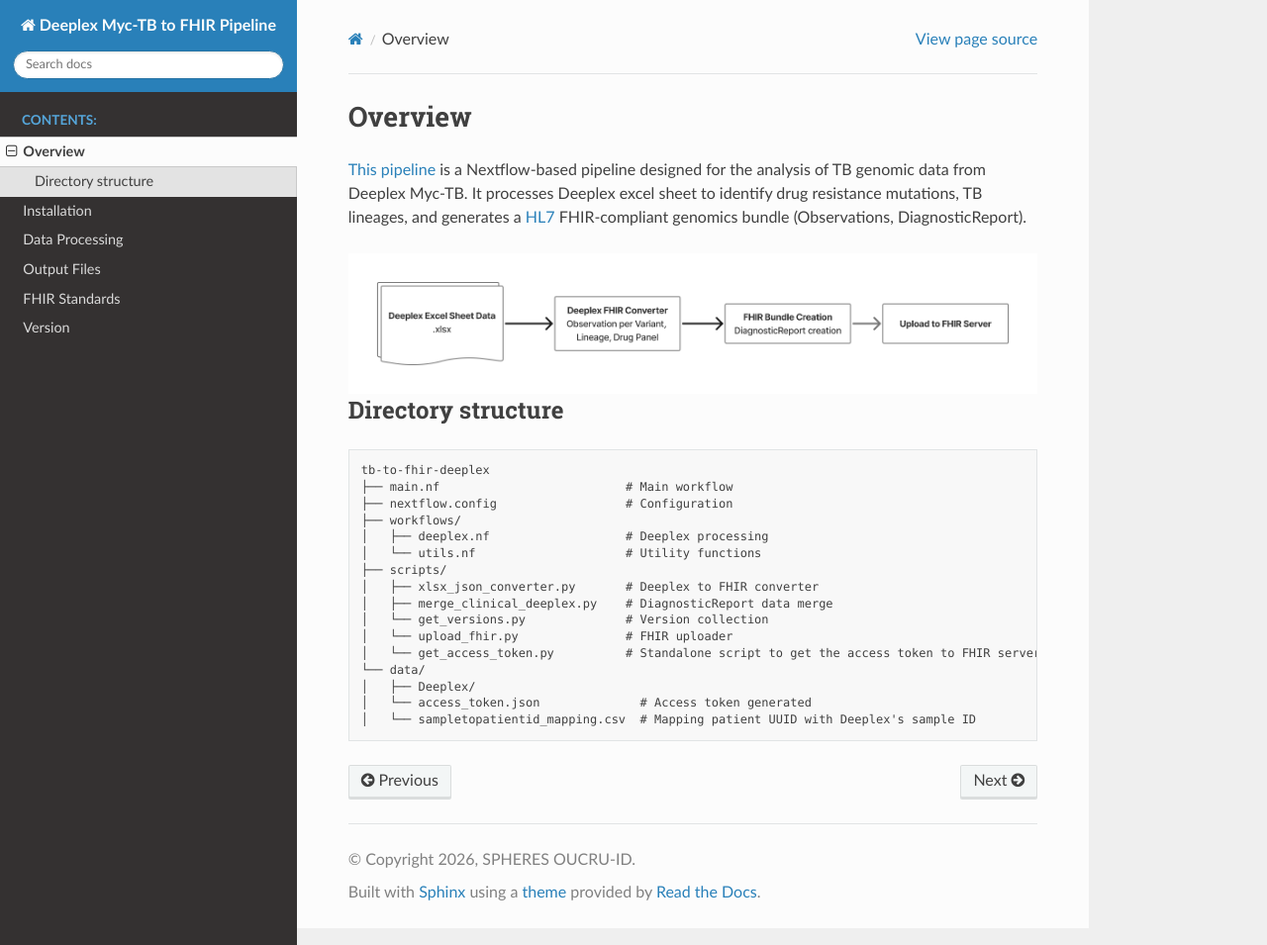
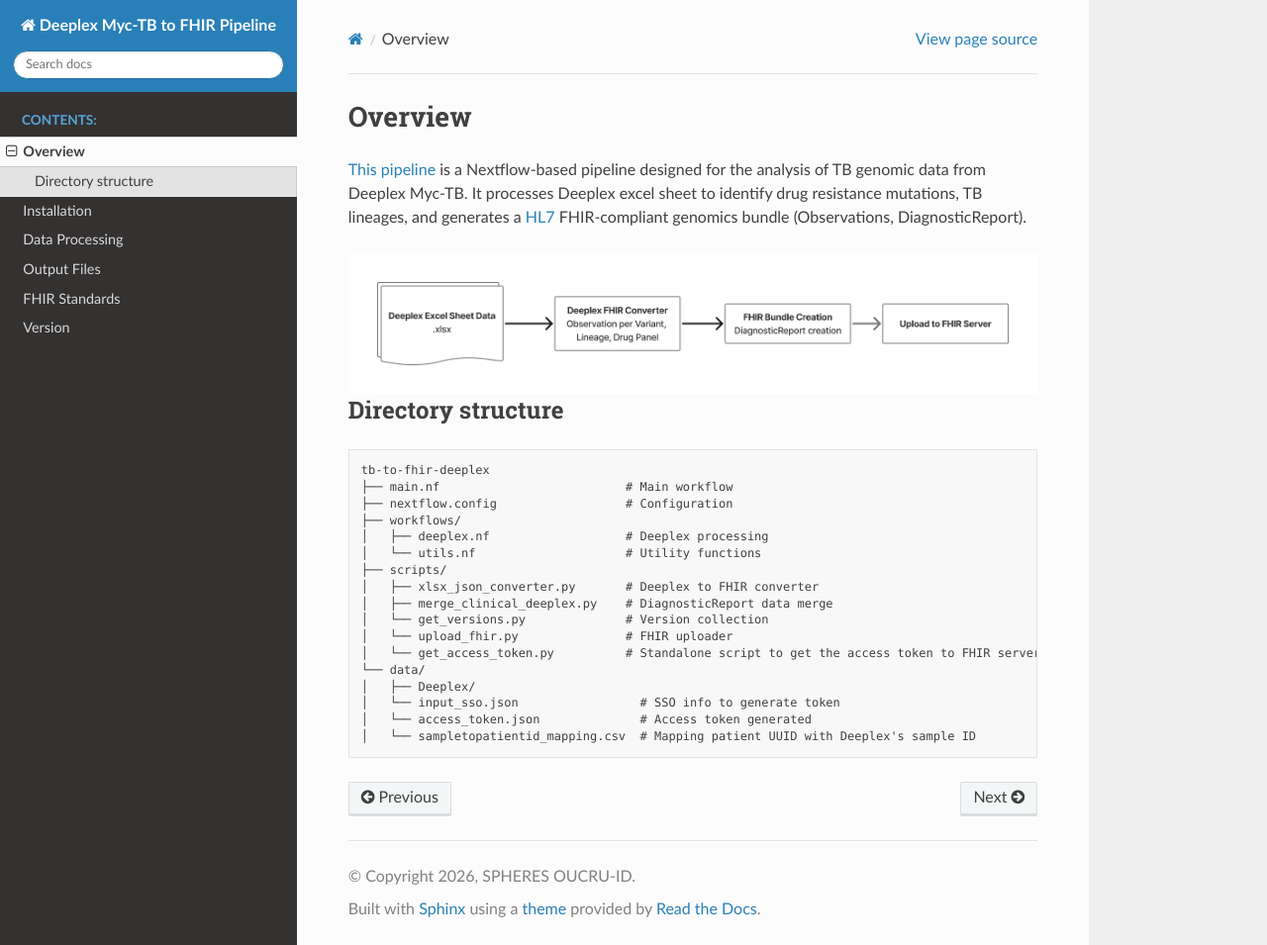
Before and after one commit to robind1/deeplex-tb-to-fhir-pipeline-docs, a Sphinx documentation site: the page built from docs/source/overview.md, in a window 1280 px wide and 955 px high. Shown: the whole window at 99% size. Built offline with Sphinx 7.4.7 and the Read the Docs theme 3.1.0, drawn with Linux system fonts in a browser that asks for light colours.

Commit message:
Update overview.md

````diff
--- a/docs/source/overview.md
+++ b/docs/source/overview.md
@@ -24,6 +24,7 @@ tb-to-fhir-deeplex
 │   └── get_access_token.py          # Standalone script to get the access token to FHIR server
 └── data/
 │   ├── Deeplex/
+│   └── input_sso.json                 # SSO info to generate token
 │   └── access_token.json              # Access token generated
 │   └── sampletopatientid_mapping.csv  # Mapping patient UUID with Deeplex's sample ID
 ```
````
